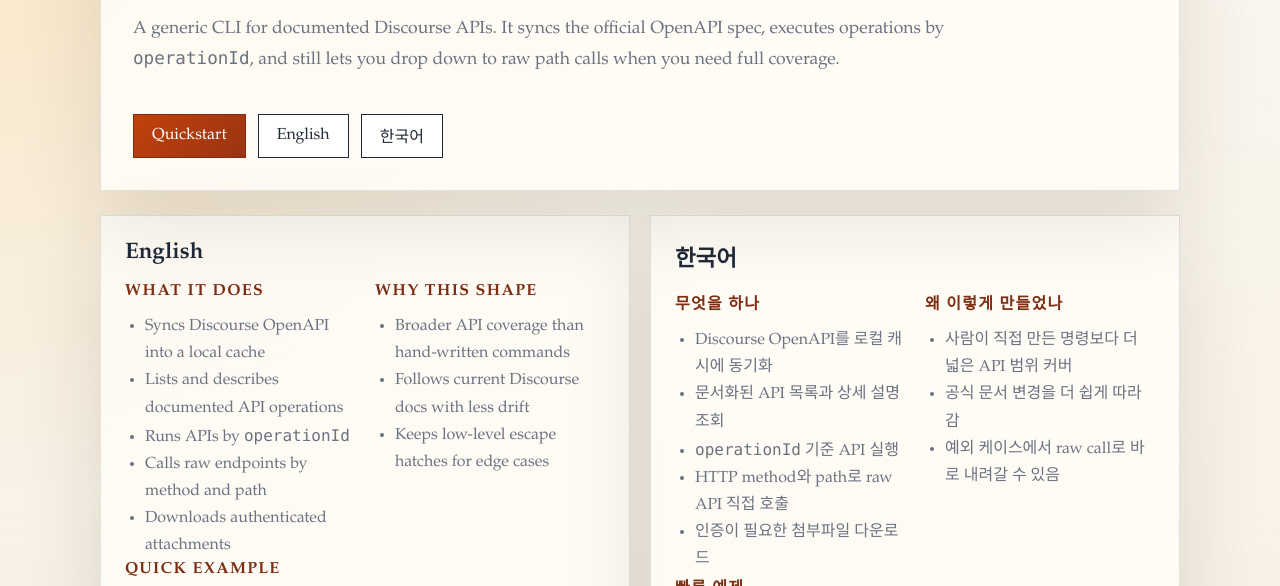
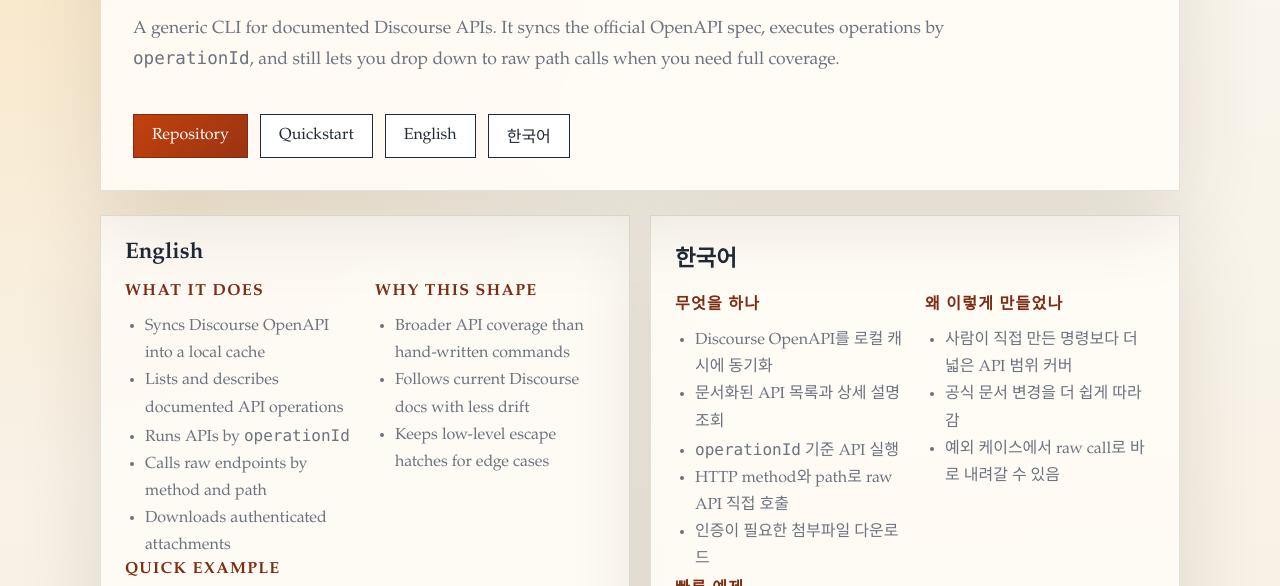
Before and after one commit to zarathucorp/discourse-cli, a website: page site/index.html in a window 1280 px wide. Shown: the part 214-800 px from the top of the page. Drawn offline with Linux system fonts and the light colour scheme.

Commit message:
docs: add repo links for pages

```diff
--- a/site/index.html
+++ b/site/index.html
@@ -185,7 +185,8 @@
           path calls when you need full coverage.
         </p>
         <div class="cta-row">
-          <a class="button primary" href="#quickstart">Quickstart</a>
+          <a class="button primary" href="https://github.com/zarathucorp/discourse-cli">Repository</a>
+          <a class="button" href="#quickstart">Quickstart</a>
           <a class="button" href="#english">English</a>
           <a class="button" href="#korean">한국어</a>
         </div>
```
Also changed, not shown: README.md.
